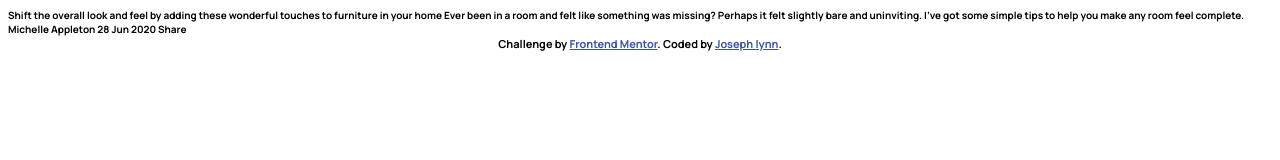
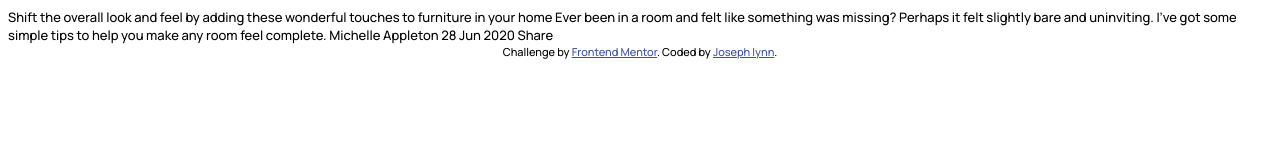
Before and after one commit to Joelynn94/article-preview-component, a website: page index.html in a window 1280 px wide. Drawn offline with nearby package versions, Linux system fonts and the light colour scheme; files that its build step writes are made by us from their sources.

Commit message:
testing scss output

```diff
--- a/src/main.scss
+++ b/src/main.scss
@@ -1,5 +1,4 @@
 body {
   font-family: 'Manrope', sans-serif;
-  font-size: 10px;
-  font-weight: bold;
+  font-size: 13px;
 }
```
